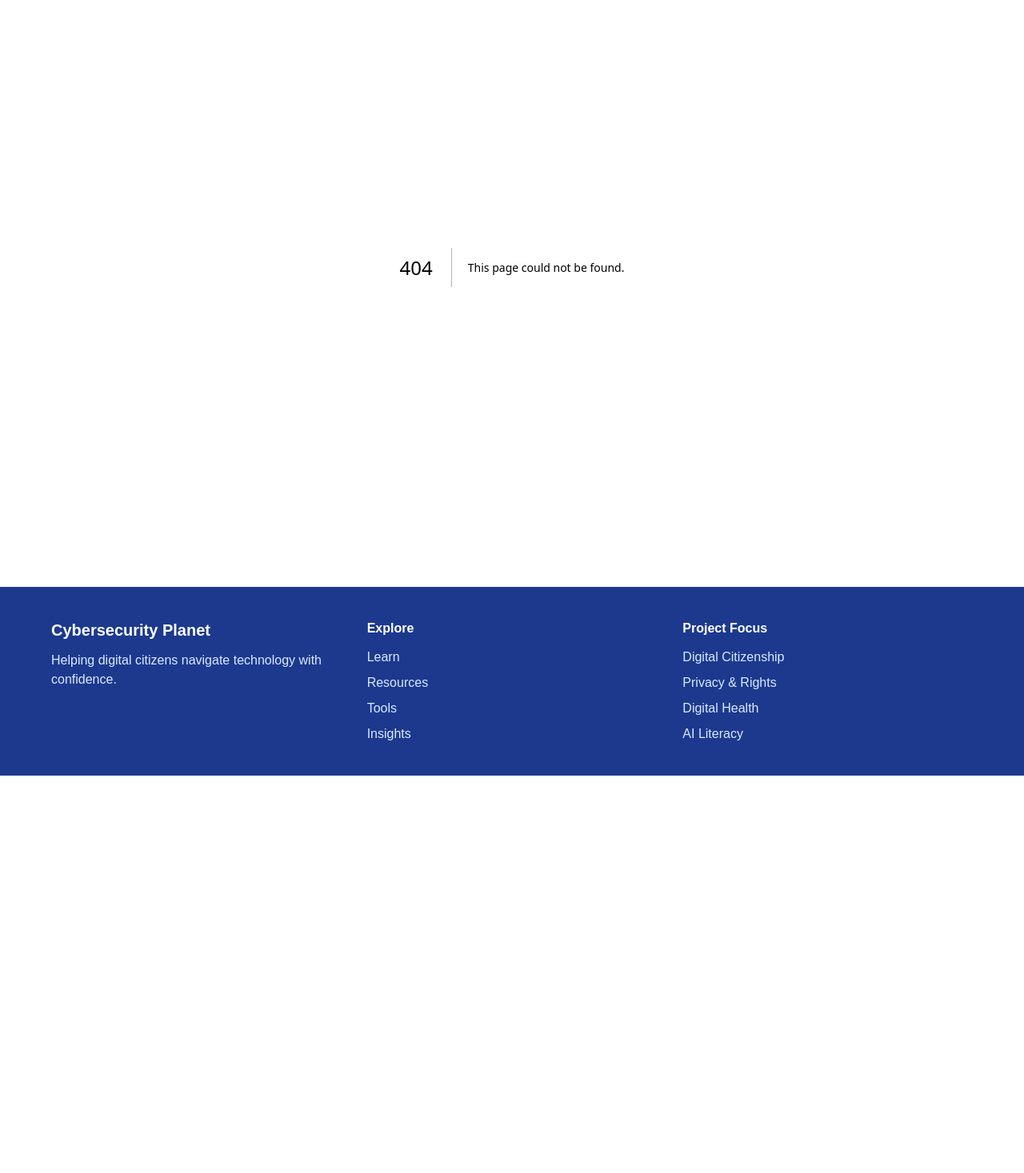
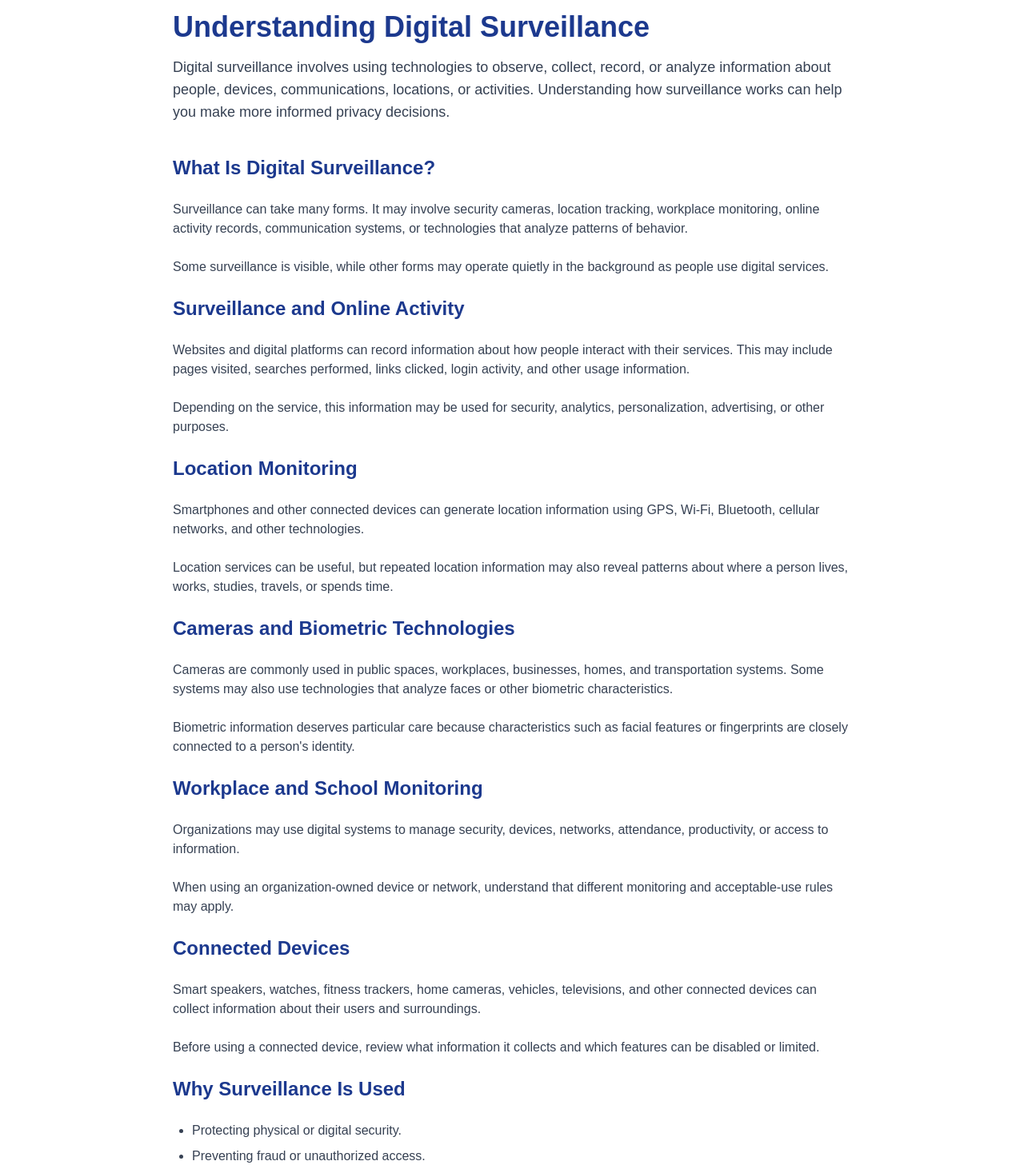
Before and after one commit to Black-widow-codes/Cybersecurity-Planet, a Next.js app: page /learn/privacy-rights/understanding-digital-surveillance in a window 1280 px wide. Before the commit this address had no page. Shown: the part 143-1610 px from the top of the page at 80% size. Before the commit the page ends 1113 px from the top, so only its background shows below. Built offline with nearby package versions, Linux system fonts and the light colour scheme.

Commit message:
Add digital surveillance privacy article

```diff
--- a/src/app/learn/privacy-rights/page.tsx
+++ b/src/app/learn/privacy-rights/page.tsx
@@ -62,6 +62,12 @@ export default function PrivacyRightsPage() {
         description:
           "Learn practical ways to protect personal information using stronger authentication, safer devices, careful sharing, and secure digital habits.",
         link: "/learn/privacy-rights/how-to-protect-your-personal-data-online",
+      },
+      {
+        title: "Understanding Digital Surveillance",
+        description:
+          "Learn how digital surveillance can involve monitoring devices, locations, communications, online activity, and other forms of personal data.",
+        link: "/learn/privacy-rights/understanding-digital-surveillance",
       },
     ];
 
--- /dev/null
+++ b/src/app/learn/privacy-rights/understanding-digital-surveillance/page.tsx
@@ -0,0 +1,220 @@
+import Link from "next/link";
+
+export const metadata = {
+  title: "Understanding Digital Surveillance | Cybersecurity Planet",
+  description:
+    "Learn how digital surveillance can involve monitoring devices, locations, communications, online activity, and other forms of personal data.",
+};
+
+export default function DigitalSurveillancePage() {
+  return (
+    <main className="max-w-4xl mx-auto px-6 py-20">
+      <h1 className="text-4xl font-bold text-blue-900">
+        Understanding Digital Surveillance
+      </h1>
+
+      <p className="mt-4 text-lg text-gray-700">
+        Digital surveillance involves using technologies to observe, collect,
+        record, or analyze information about people, devices, communications,
+        locations, or activities. Understanding how surveillance works can help
+        you make more informed privacy decisions.
+      </p>
+
+      <section className="mt-10 space-y-6 text-gray-700">
+        <h2 className="text-2xl font-bold text-blue-900">
+          What Is Digital Surveillance?
+        </h2>
+
+        <p>
+          Surveillance can take many forms. It may involve security cameras,
+          location tracking, workplace monitoring, online activity records,
+          communication systems, or technologies that analyze patterns of
+          behavior.
+        </p>
+
+        <p>
+          Some surveillance is visible, while other forms may operate quietly
+          in the background as people use digital services.
+        </p>
+
+        <h2 className="text-2xl font-bold text-blue-900">
+          Surveillance and Online Activity
+        </h2>
+
+        <p>
+          Websites and digital platforms can record information about how
+          people interact with their services. This may include pages visited,
+          searches performed, links clicked, login activity, and other usage
+          information.
+        </p>
+
+        <p>
+          Depending on the service, this information may be used for security,
+          analytics, personalization, advertising, or other purposes.
+        </p>
+
+        <h2 className="text-2xl font-bold text-blue-900">
+          Location Monitoring
+        </h2>
+
+        <p>
+          Smartphones and other connected devices can generate location
+          information using GPS, Wi-Fi, Bluetooth, cellular networks, and other
+          technologies.
+        </p>
+
+        <p>
+          Location services can be useful, but repeated location information
+          may also reveal patterns about where a person lives, works, studies,
+          travels, or spends time.
+        </p>
+
+        <h2 className="text-2xl font-bold text-blue-900">
+          Cameras and Biometric Technologies
+        </h2>
+
+        <p>
+          Cameras are commonly used in public spaces, workplaces, businesses,
+          homes, and transportation systems. Some systems may also use
+          technologies that analyze faces or other biometric characteristics.
+        </p>
+
+        <p>
+          Biometric information deserves particular care because characteristics
+          such as facial features or fingerprints are closely connected to a
+          person's identity.
+        </p>
+
+        <h2 className="text-2xl font-bold text-blue-900">
+          Workplace and School Monitoring
+        </h2>
+
+        <p>
+          Organizations may use digital systems to manage security, devices,
+          networks, attendance, productivity, or access to information.
+        </p>
+
+        <p>
+          When using an organization-owned device or network, understand that
+          different monitoring and acceptable-use rules may apply.
+        </p>
+
+        <h2 className="text-2xl font-bold text-blue-900">
+          Connected Devices
+        </h2>
+
+        <p>
+          Smart speakers, watches, fitness trackers, home cameras, vehicles,
+          televisions, and other connected devices can collect information
+          about their users and surroundings.
+        </p>
+
+        <p>
+          Before using a connected device, review what information it collects
+          and which features can be disabled or limited.
+        </p>
+
+        <h2 className="text-2xl font-bold text-blue-900">
+          Why Surveillance Is Used
+        </h2>
+
+        <ul className="list-disc space-y-2 pl-6">
+          <li>Protecting physical or digital security.</li>
+          <li>Preventing fraud or unauthorized access.</li>
+          <li>Managing workplaces, systems, or facilities.</li>
+          <li>Providing location-based services.</li>
+          <li>Analyzing how digital services are used.</li>
+          <li>Investigating incidents or enforcing rules.</li>
+        </ul>
+
+        <h2 className="text-2xl font-bold text-blue-900">
+          Why Surveillance Raises Privacy Questions
+        </h2>
+
+        <p>
+          Surveillance can create privacy concerns when people do not know they
+          are being monitored, when excessive information is collected, or when
+          data is used for purposes people did not reasonably expect.
+        </p>
+
+        <p>
+          Important questions include who collects the information, why it is
+          needed, how long it is kept, who can access it, and what safeguards
+          protect it.
+        </p>
+
+        <h2 className="text-2xl font-bold text-blue-900">
+          Surveillance and Profiling
+        </h2>
+
+        <p>
+          Information gathered over time can sometimes be combined to identify
+          patterns about a person's habits, interests, movements, relationships,
+          or behavior.
+        </p>
+
+        <p>
+          This can make seemingly ordinary pieces of information more revealing
+          when viewed together.
+        </p>
+
+        <h2 className="text-2xl font-bold text-blue-900">
+          Questions to Ask
+        </h2>
+
+        <ul className="list-disc space-y-2 pl-6">
+          <li>What information is being collected?</li>
+          <li>Why is monitoring necessary?</li>
+          <li>Do I know when monitoring is taking place?</li>
+          <li>Who can access the information?</li>
+          <li>How long will the information be retained?</li>
+          <li>Can I disable or limit unnecessary collection?</li>
+          <li>What security measures protect the information?</li>
+        </ul>
+
+        <h2 className="text-2xl font-bold text-blue-900">
+          What You Can Do
+        </h2>
+
+        <ul className="list-disc space-y-2 pl-6">
+          <li>Review location permissions on your devices.</li>
+          <li>Check privacy settings on connected devices and apps.</li>
+          <li>Disable permissions and features you do not need.</li>
+          <li>Understand monitoring policies on workplace or school systems.</li>
+          <li>Keep devices and applications updated.</li>
+          <li>Learn which privacy protections apply where you live.</li>
+        </ul>
+
+        <h2 className="text-2xl font-bold text-blue-900">
+          Awareness Helps You Make Better Choices
+        </h2>
+
+        <p>
+          Digital surveillance is not automatically harmful. Monitoring can
+          serve legitimate purposes such as safety and security. The important
+          issue is whether monitoring is appropriate, transparent, secure, and
+          proportionate to its purpose.
+        </p>
+
+        <div className="rounded-xl border bg-gray-50 p-6">
+          <h3 className="text-xl font-bold text-blue-900">
+            Review Your Privacy Habits
+          </h3>
+
+          <p className="mt-2">
+            Use the Privacy Checkup to review common privacy choices involving
+            permissions, location sharing, personal information, and digital
+            services.
+          </p>
+
+          <Link
+            href="/tools/privacy-checkup"
+            className="mt-4 inline-block rounded-lg bg-cyan-600 px-5 py-3 font-semibold text-white hover:bg-cyan-700"
+          >
+            Open Privacy Checkup
+          </Link>
+        </div>
+      </section>
+    </main>
+  );
+}
```
